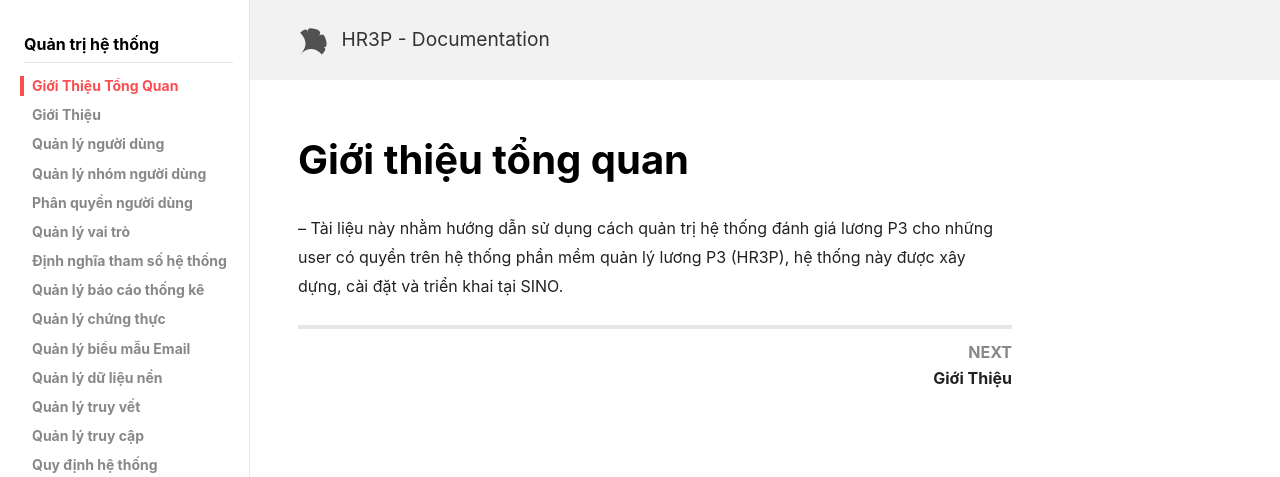
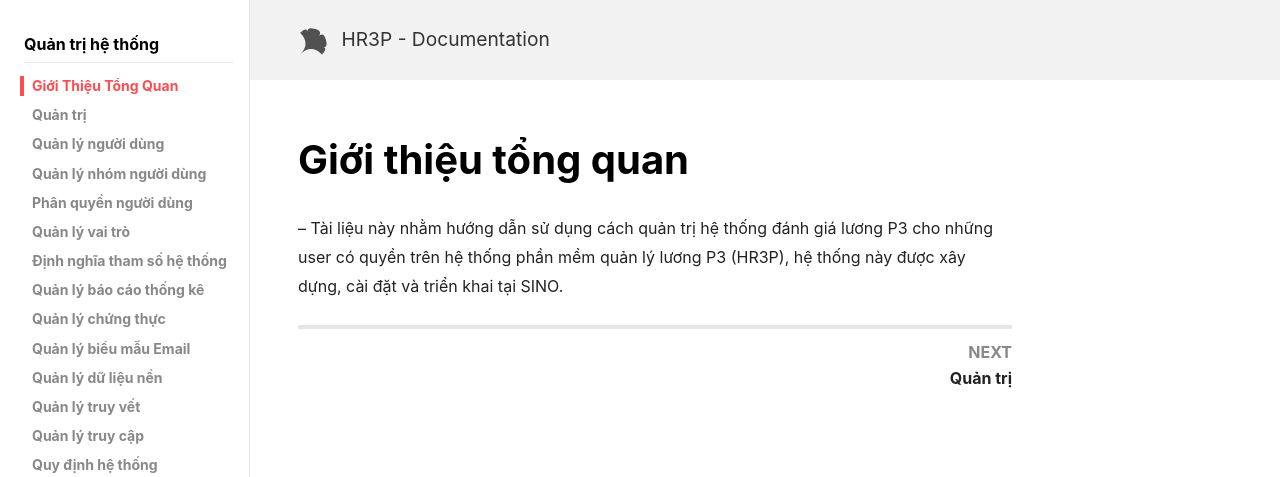
Before and after one commit to sinoautoid/hr3p, a Jekyll site: the page built from docs/_docs/en/Introduction.md, in a window 1280 px wide. Shown: the top 477 px of the page. Built offline with Jekyll 4.4.1, drawn with Linux system fonts in a browser that asks for light colours; nearby versions of some CDN libraries; the list of posts is cut into pages by our own code.

Commit message:
change name

```diff
--- a/_data/navigation.yml
+++ b/_data/navigation.yml
@@ -17,7 +17,7 @@ mgmt-system:
     children:
       - title: Giới Thiệu Tổng Quan
         url: /
-      - title: Giới Thiệu
+      - title: Quản trị
         url: /quan-tri
       - title: Quản lý người dùng
         url: /quan-ly-nguoi-dung
--- a/docs/_docs/en/1.0-AdminGuide.md
+++ b/docs/_docs/en/1.0-AdminGuide.md
@@ -1,5 +1,5 @@
 ---
-title: Giới Thiệu
+title: Quản Trị
 permalink: /quan-tri
 
 sidebar:
```
